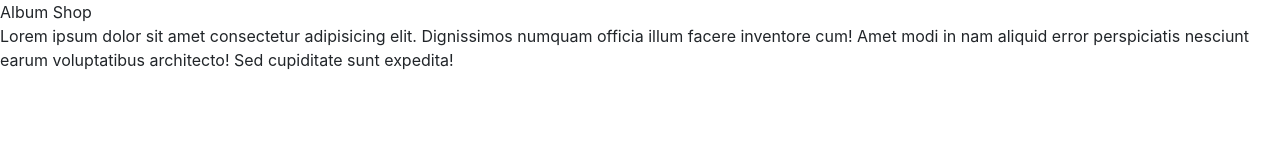
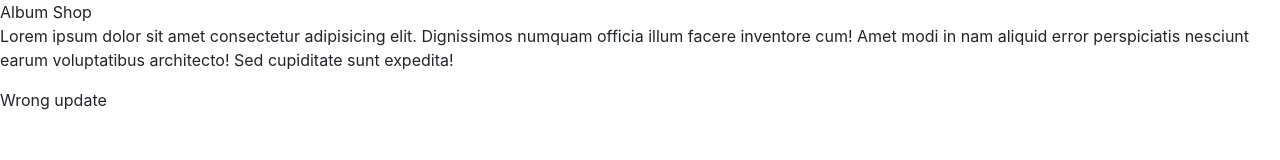
Before and after one commit to LaiTheDat/DuAnGit, a plain HTML site: page index.html in a window 1280 px wide. Drawn offline with nearby package versions, Linux system fonts and the light colour scheme.

Commit message:
Wrong update

```diff
--- a/index.html
+++ b/index.html
@@ -18,6 +18,7 @@
     <section class="banner">
         <div>Album Shop</div>
         <p>Lorem ipsum dolor sit amet consectetur adipisicing elit. Dignissimos numquam officia illum facere inventore cum! Amet modi in nam aliquid error perspiciatis nesciunt earum voluptatibus architecto! Sed cupiditate sunt expedita!</p>
+        <a>Wrong update</a>
     </section>
 
     <script src="https://cdn.jsdelivr.net/npm/jquery@3.5.1/dist/jquery.slim.min.js"
```
